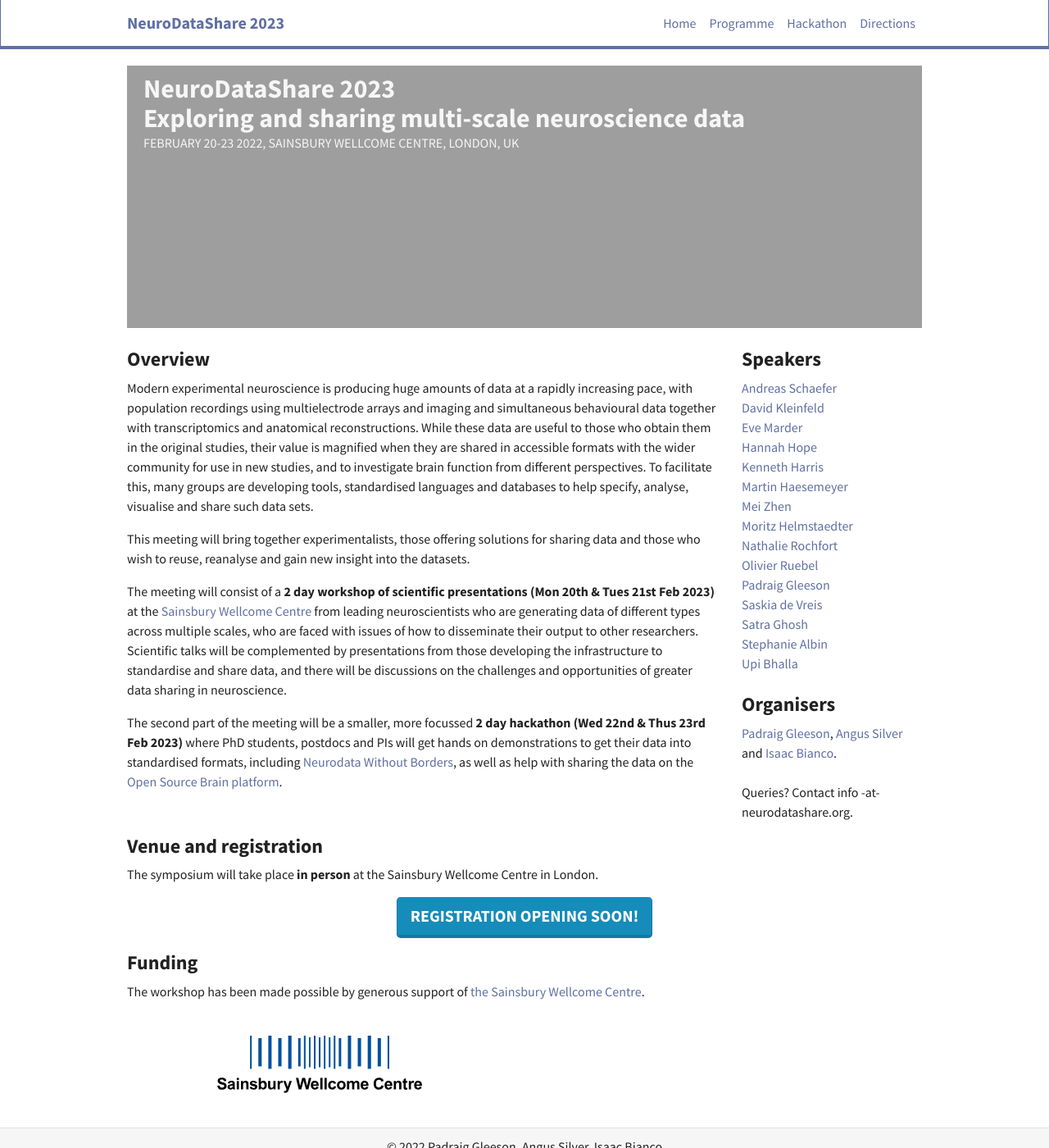
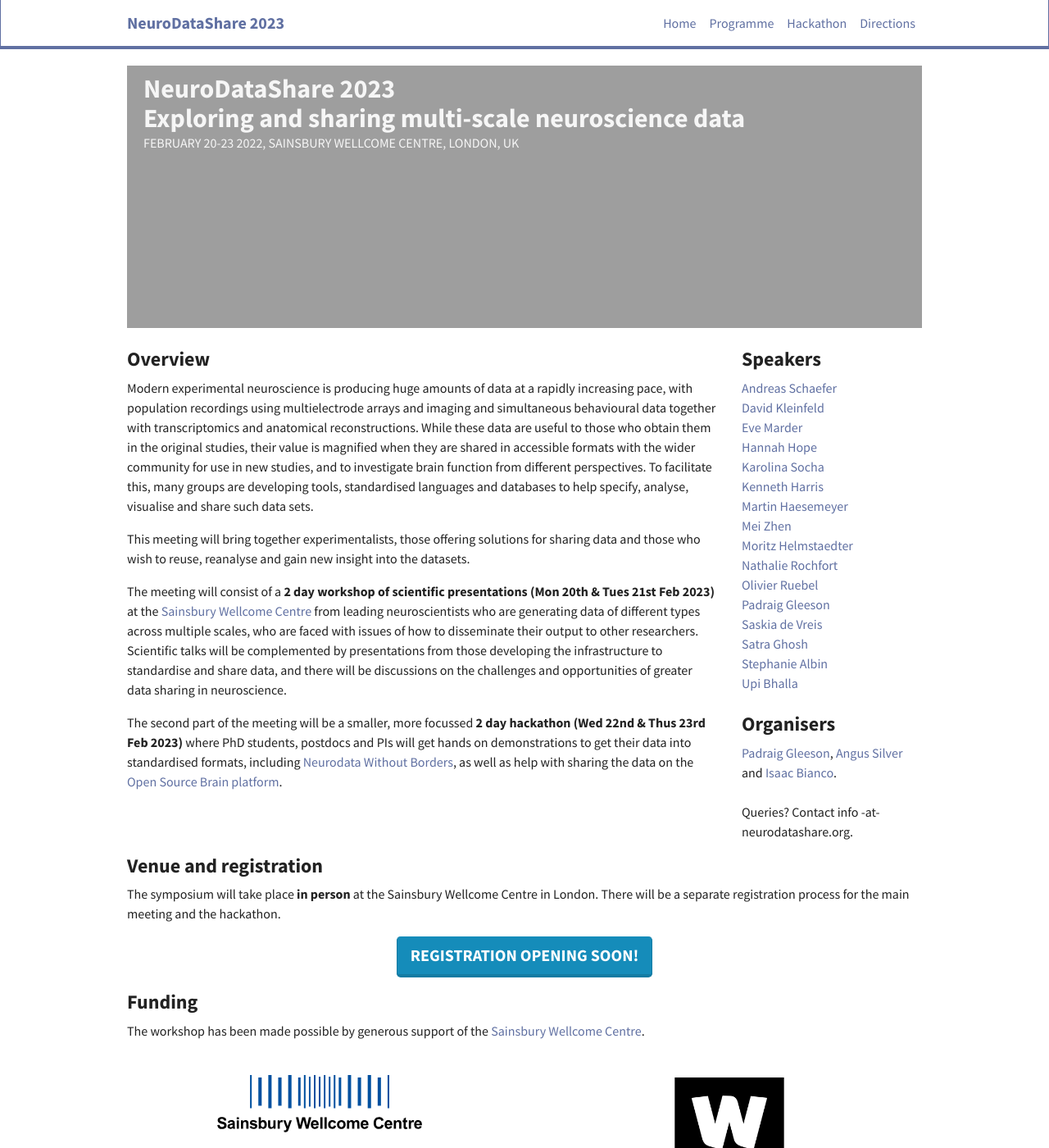
Before and after one commit to OpenSourceBrain/NeuroDataShare, a Jekyll site: the page built from _pages/home.md, in a window 1280 px wide and 1400 px high. Shown: the whole window at 82% size. Built offline with Jekyll 4.4.1, drawn with Linux system fonts in a browser that asks for light colours; nearby versions of some CDN libraries.

Commit message:
Added wellcome logo

```diff
--- a/_data/speakers.yml
+++ b/_data/speakers.yml
@@ -70,3 +70,5 @@
   temp: yes
 - name: Mei Zhen
   temp: yes
+- name: Karolina Socha
+  temp: yes
--- a/_pages/home.md
+++ b/_pages/home.md
@@ -67,7 +67,7 @@ Modern experimental neuroscience is producing huge amounts of data at a rapidly
 
 <div class="col-sm-12">
 <h2>Venue and registration</h2>
-The symposium will take place <b>in person</b> at the Sainsbury Wellcome Centre in London.
+The symposium will take place <b>in person</b> at the Sainsbury Wellcome Centre in London. There will be a separate registration process for the main meeting and the hackathon.
 <p></p>
 
 <p></p>
@@ -80,17 +80,21 @@ The symposium will take place <b>in person</b> at the Sainsbury Wellcome Centre
 <div class="col-sm-12">
 <h2>Funding</h2>
 <p>
-The workshop has been made possible by generous support of
-<a href="http://www.sainsburywellcome.org">the Sainsbury Wellcome Centre</a>.
+The workshop has been made possible by generous support of the
+<a href="http://www.sainsburywellcome.org"> Sainsbury Wellcome Centre</a>.
 </p>
 </div>
-
 
 <div class="col-sm-6 text-center" id="sponsorid">
 <a href="https://www.sainsburywellcome.org/">
 <img src="{{ site.url }}{{ site.baseurl }}/images/swc_logo.svg" class="img-fluid" alt="SWC logo"></a>
 </div>
 
+<div class="col-sm-6 text-center" id="sponsorid">
+<a href="https://www.wellcome.org/">
+<img src="{{ site.url }}{{ site.baseurl }}/images/wellcome.png" class="img-fluid" alt="Wellcome logo"></a>
+</div>
+
 <div class="col-sm-12">
 <p></p>
 </div>
```
Also changed, not shown: images/wellcome.png (added).
